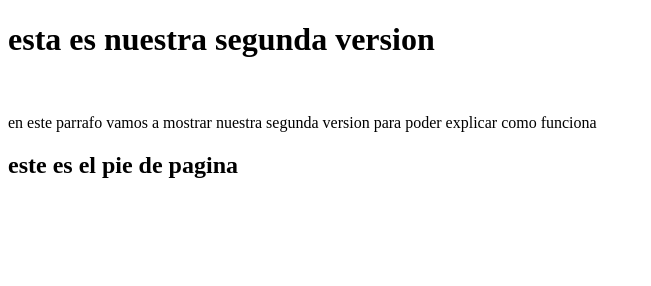
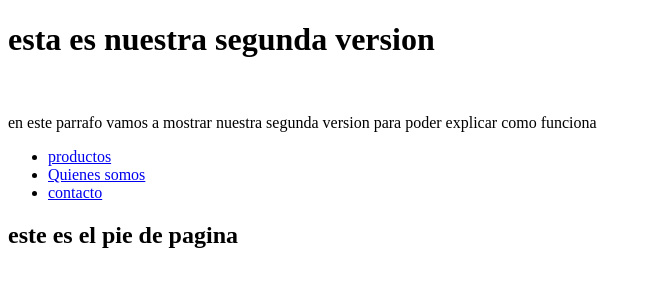
Before and after one commit to LadyCastiblanco/git_tarea_versiones, a plain HTML site: page index.html in a window 1280 px wide. Shown: the whole page, without its empty margins (0-651 px from the left). Drawn offline with Linux system fonts and the light colour scheme; files that its build step writes are made by us from their sources.

Commit message:
version 8 tarea

```diff
--- a/index.html
+++ b/index.html
@@ -12,7 +12,19 @@
     <h1>esta es nuestra segunda version</h1>
     <br>
     <p class="parrafo">en este parrafo vamos a mostrar nuestra segunda version para poder explicar como funciona</p>
-
+    <div class="collapse navbar-collapse" id="navbarSupportedContent">
+        <ul class="navbar-nav ml-auto"><!--mr es para poner los botones de la barra al lado derecho y ml en el lado izquierdo-->
+          <li class="nav-item">
+            <a class="nav-link" href="paginas/productos.html" target="blank" id="productos">productos</a>
+          </li>
+          <li class="nav-item">
+            <a class="nav-link " href="#quienes-somos" id="Quienes somos">Quienes somos</a>
+          </li>
+          <li class="nav-item">
+            <a class="nav-link " href="#Contactanos">contacto</a>
+          </li>
+        </ul>
+      </div>
     <footer>
         <h2>este es el pie de pagina</h2>
     </footer>
```
